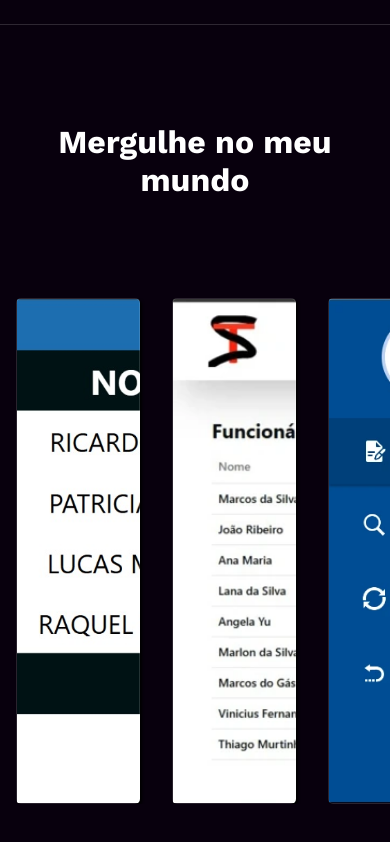
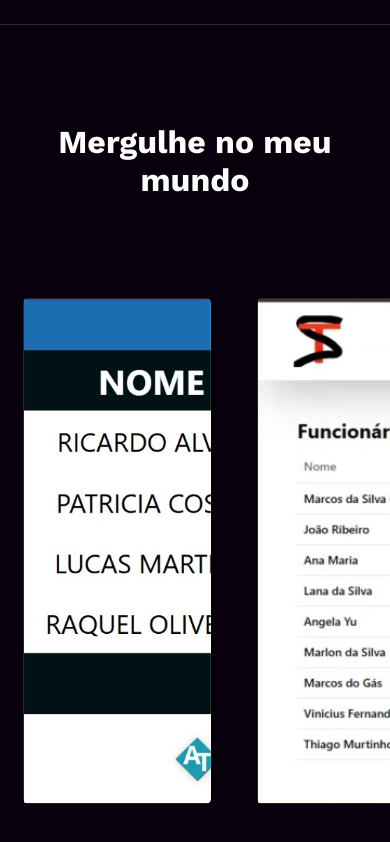
Before and after one commit to danielfalcaovt/portfolio, a React (Vite) app: page / in a window 390 px wide. Shown: the part 1874-2716 px from the top of the page. Built offline with nearby package versions, Linux system fonts and the light colour scheme.

Commit message:
feat: change projects length in mobile and card size

```diff
--- a/public/styles/projects.css
+++ b/public/styles/projects.css
@@ -123,7 +123,7 @@
 
 @media screen and (max-width: 900px) {
   #projects-carrosel {
-    width: calc(60vw * 4);
+    width: calc(60vw * 6);
     height: 60vh;
     display: flex;
     transition: all 0.3s;
@@ -146,4 +146,7 @@
     margin: 0px;
     height: 60px;
   }
+  .project-about {
+    width: 100%;
+  }
 }
--- a/src/elements/projects-carrosel.jsx
+++ b/src/elements/projects-carrosel.jsx
@@ -57,10 +57,10 @@ export default function ProjectsCarrosel () {
       const result = alreadyMoved + (e.touches[0].clientX - startX)
       if (result > 100) {
         return 80
-      } else if (result > -700) {
+      } else if (result > -1200) {
         return result
       } else {
-        return -680
+        return -1180
       }
     })
   }
```
